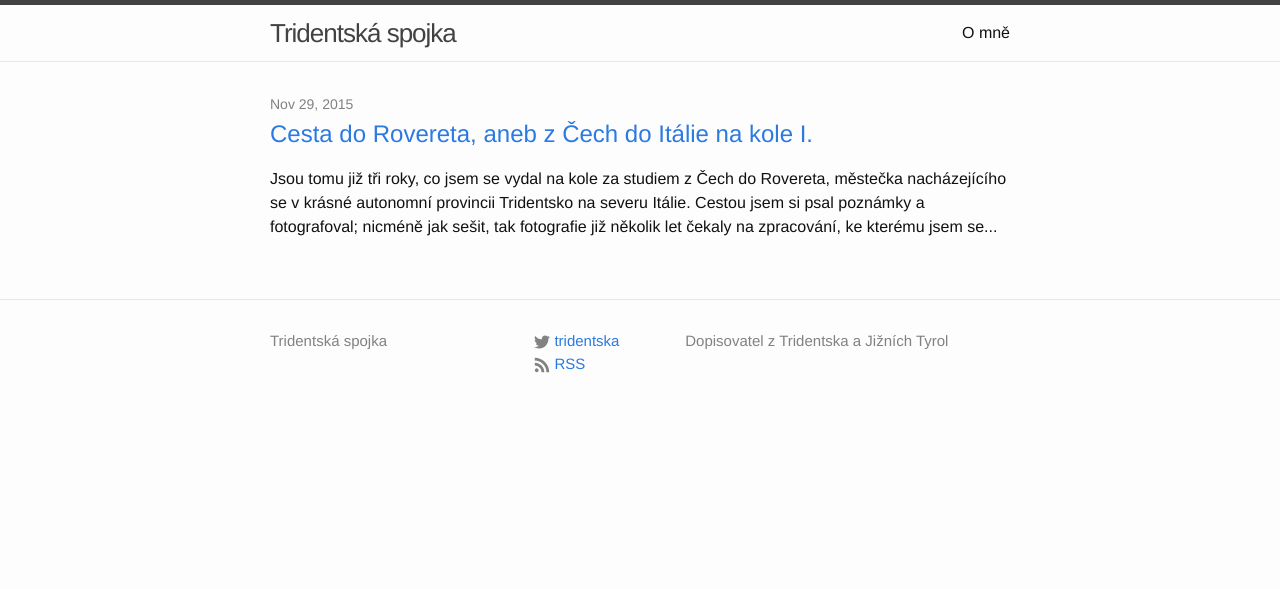
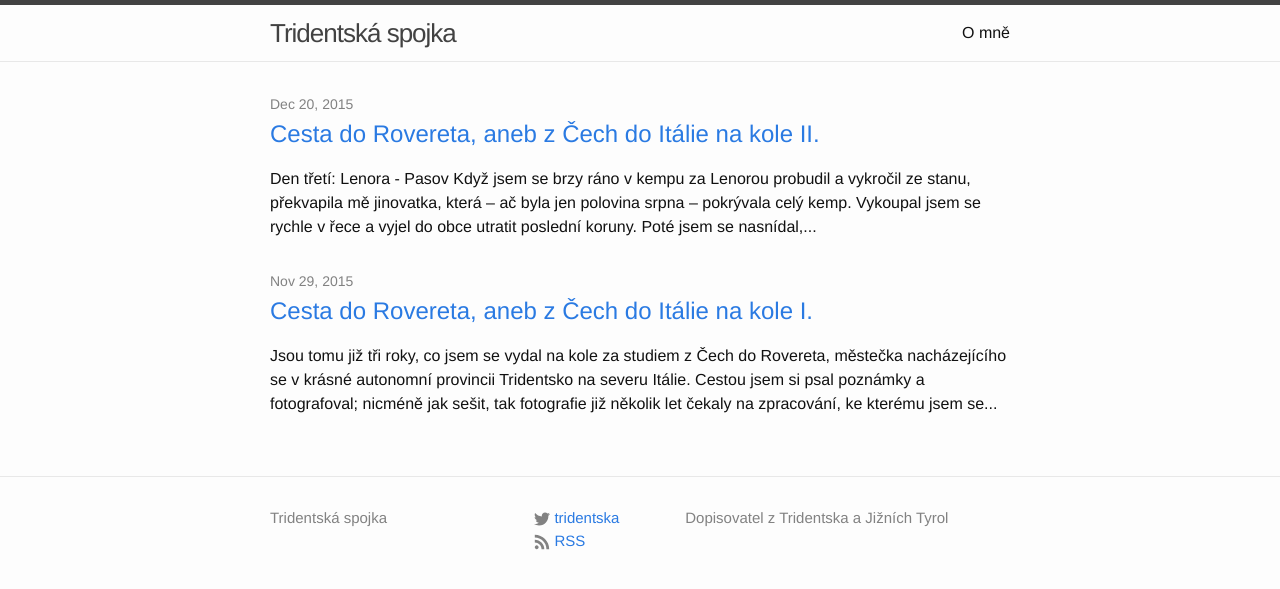
Before and after one commit to adliska/tridentskaspojka, a Jekyll site: the page built from index.html, in a window 1280 px wide. Shown: the top 589 px of the page. Built offline with Jekyll 4.4.1, drawn with Linux system fonts in a browser that asks for light colours; some of the changed lines change nothing that is shown.

Commit message:
cesta do italie II

```diff
--- /dev/null
+++ b/_posts/2015-12-20-cesta-z-cech-do-italie-na-kole-II.markdown
@@ -0,0 +1,72 @@
+---
+layout: post
+title:  "Cesta do Rovereta, aneb z Čech do Itálie na kole II."
+date:   2015-12-20
+---
+
+Den třetí: Lenora - Pasov
+---
+
+Když jsem se brzy ráno v kempu za Lenorou probudil a vykročil ze stanu, překvapila
+mě jinovatka, která -- ač byla jen polovina srpna -- pokrývala celý kemp.
+Vykoupal jsem se rychle v řece a vyjel do obce utratit poslední koruny.
+Poté jsem se nasnídal, sbalil stan a vyjel směrem k česko-německým hranicím, které
+jsem chtěl překročit, tedy spíše přejet mezi Novým Údolím a Haidmühle.
+Cesta vedla po cyklostezce okolo
+Radvanovického hřbetu a dále přes České Žleby, Stožecká luka a Stožec.
+
+{:.center-image}
+[![Cesta do Nového Údolí](/images/cesta_do_noveho_udoli_thumbnail.JPG)](/images/cesta_do_noveho_udoli.JPG)
+Cesta do Nového Údolí.
+
+Nové Údolí je [zaniklá](https://cs.wikipedia.org/wiki/Nov%C3%A9_%C3%9Adol%C3%AD)
+původně dřevařská osada v údolí Studené Vltavy na česko-německé hranici, jež byla
+srovnána se zemí po roce 1948. Informační tabule přibližující
+události následující po konci druhé světové války a po nástupu komunistů k
+moci se nachází na obou stranách
+hranice. Je zajímavé si je obě přečíst a srovnat, jak odlišný pohled na tuto
+část nedávných dějin panuje dodnes.
+
+Vedle samotné vsi byl rozebrán i původní [železniční hraniční přechod
+Stožec-Haidmühle](https://cs.wikipedia.org/wiki/%C5%BDelezni%C4%8Dn%C3%AD_hrani%C4%8Dn%C3%AD_p%C5%99echod_Sto%C5%BEec%E2%80%93Haidm%C3%BChle),
+na jehož obnově začal nicméně již počátkem 90. let pracovat spolek
+[Pošumavská jižní dráha](http://www.noveudoli.eu/index.html). Když jsem Novým
+Údolím projížděl já, bylo možné se nechat svézt přes hranice drezínou. I když
+jsem této možnosti bohužel nevyužil, zaujala mě možnost strávit na dráze v Novém
+Údolí nějaký čas jako brigádník. Spolek tuto možnost na svých stránkách
+inzeroval i letos v létě, s následujícím komentářem:
+
+> I v roce 2015 proběhnou brigády na drezínce v Novém Údolí.
+> Možná naposledy než nás Babiš a socani zaříznou nekonečnou buzerací
+> a regulacemi.
+
+Doufám, že nadšencům z Pošumavské jižní dráhy vydrží energie i v budoucnosti, a to i
+když budou muset každý dobrovolný příspěvek oznámit do pražské Letenské ulice pomocí
+elektronické evidence tržeb.
+
+Kousek za hranicemi se nachází obec Haidmühle, odkud jsem pokračoval přes
+Jandelsbrunn, Waldkirchen a Büchlberg až do Pasova.
+
+{:.center-image}
+[![Pevnost Veste Oberhaus na levém břehu Dunaje](/images/pasov_veste_oberhaus_thumbnail.JPG)](/images/pasov_veste_oberhaus.JPG)
+Pevnost [Veste Oberhaus](https://en.wikipedia.org/wiki/Veste_Oberhaus) na levém
+břehu Dunaje
+
+Ještě, než jsem přejel Dunaj, jsem si všiml
+ukazatele na "zeltplatz." Ten mě dovedl až k jednoduchému a příjemnému kempu na
+pravém břehu řeky [Jilce (Ilz)](https://cs.wikipedia.org/wiki/Ilz) -- to bylo
+kolem čtvrté hodiny --, kde jsem si postavil stan a vydal se do města.
+
+Střed Pasova je poměrně malý a nachází se na výběžku u soutoku tří řek: Innu,
+Dunaje a Jilce. Městu vévodí [dóm sv. Štepána](https://en.wikipedia.org/wiki/St._Stephen%27s_Cathedral,_Passau),
+i když turisticky nejvděčnější je nejspíše východní cíp centra, ze kterého lze
+pozorovat, jak se křídově modrobílé vody Innu mísí s mnohem tmavšími vodami Dunaje.
+
+{:.center-image}
+[![Střed Pasova s cibulovitými báněmi dómu sv. Štěpána](/images/pasov_centrum_thumbnail.JPG)](/images/pasov_centrum.JPG)
+Střed Pasova s cibulovitými báněmi dómu sv. Štěpána.
+
+
+ {:.center-image}
+[![Portál Gymnasia Leopoldinum](/images/pasov_leopoldinum_portal_thumbnail.JPG)](/images/pasov_leopoldinum_portal.JPG)
+Portál [Gymnasia Leopoldinum](https://de.wikipedia.org/wiki/Gymnasium_Leopoldinum_(Passau))
--- a/css/images.css
+++ b/css/images.css
@@ -1,6 +1,7 @@
 .center-image
 {
-    margin: 0 auto;
+    margin-left: auto;
+    margin-right: auto;
     display: block;
     width: 50%;
     font-style: italic;
```
Also changed, not shown: images/cesta_do_noveho_udoli_thumbnail.JPG (added), images/pasov_centrum_thumbnail.JPG (added), images/pasov_leopoldinum_portal_thumbnail.JPG (added), images/pasov_veste_oberhaus_thumbnail.JPG (added), 4 other files.
